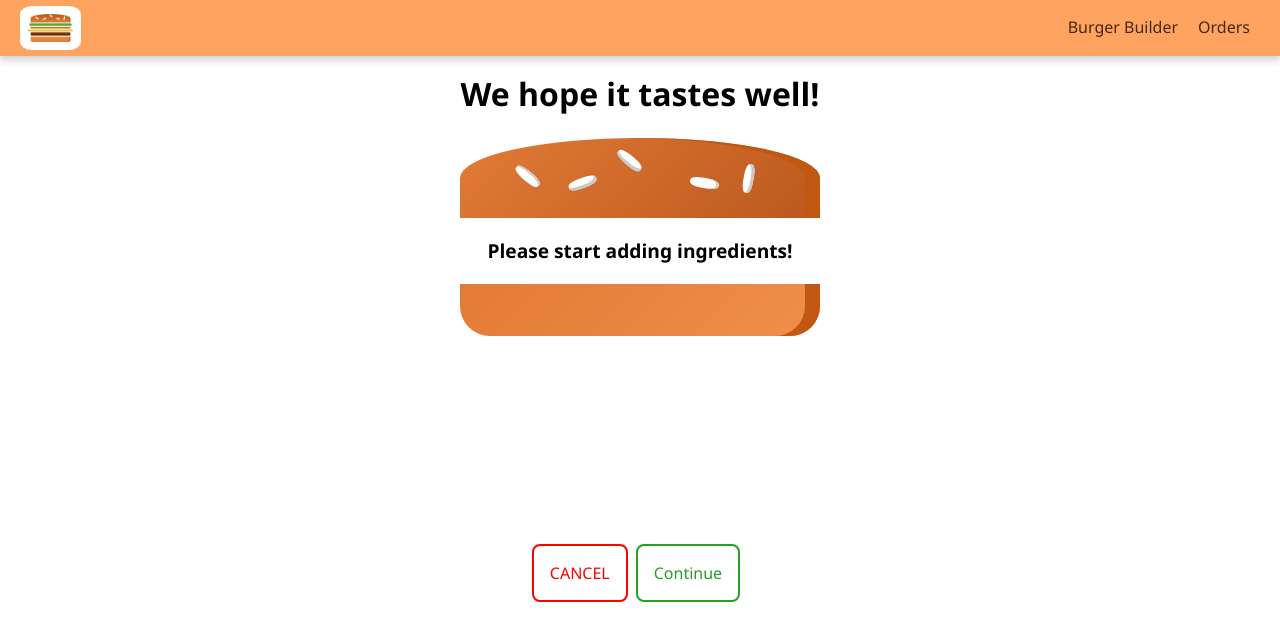
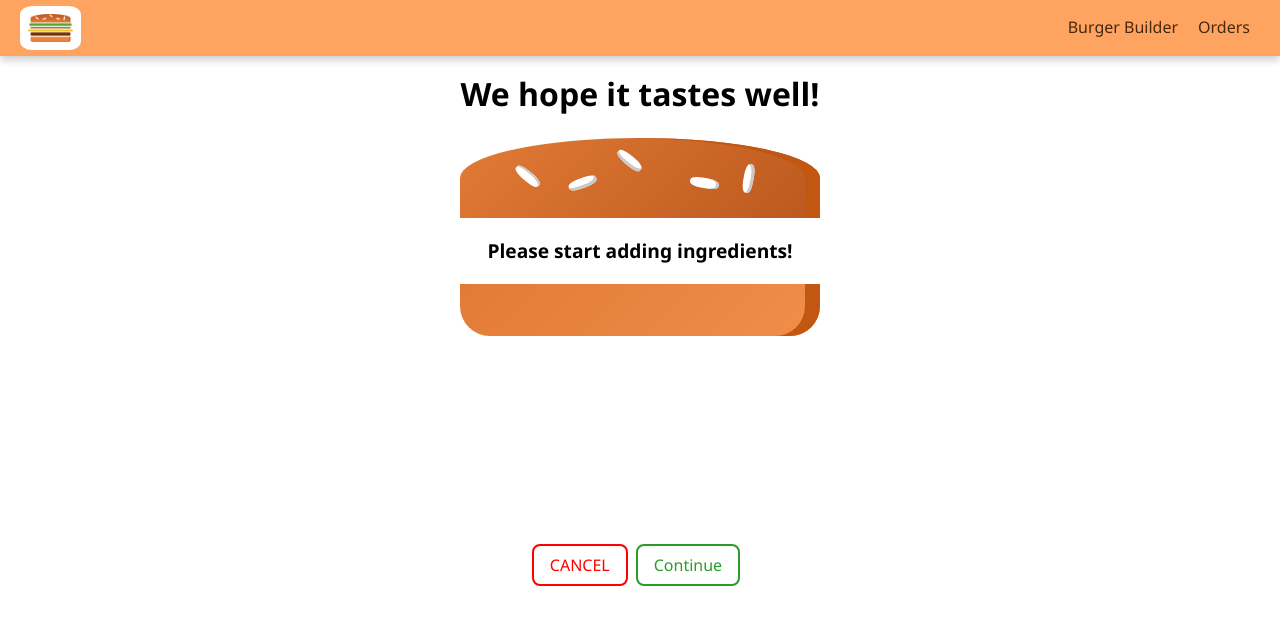
Before and after one commit to 3atharvkurdukar/udemy-react, a React (Create React App) app: page /checkout in a window 1280 px wide. Shown: the top 640 px of the page. Built offline with nearby package versions, Linux system fonts and the light colour scheme.

Commit message:
Improving form validity

```diff
--- a/src/components/UI/Button/Button.js
+++ b/src/components/UI/Button/Button.js
@@ -1,16 +1,22 @@
-import React from 'react'
-import classes from './Button.module.css';
-import propTypes from 'prop-types';
+import React from "react";
+import classes from "./Button.module.css";
+import propTypes from "prop-types";
 
 const button = (props) => {
-    return (
-        <button className={[classes.Button, classes[props.buttonType]].join(' ')} onClick={props.clicked}>{ props.children }</button>
-    );
-}
+  return (
+    <button
+      className={[classes.Button, classes[props.buttonType]].join(" ")}
+      onClick={props.clicked}
+      disabled={props.disabled}
+    >
+      {props.children}
+    </button>
+  );
+};
 
 button.propTypes = {
-    buttonType: propTypes.string.isRequired,
-    clicked: propTypes.func
+  buttonType: propTypes.string.isRequired,
+  clicked: propTypes.func,
 };
 
 export default button;
--- a/src/components/UI/Button/Button.module.css
+++ b/src/components/UI/Button/Button.module.css
@@ -6,9 +6,18 @@
   outline: none;
   cursor: pointer;
   font: inherit;
-    padding: 16px;
+  padding: 8px 16px;
   margin: 8px;
   margin-left: 0;
+}
+
+.Button:disabled {
+  color: #777;
+  border: 2px solid #ddd;
+}
+.Button:disabled:hover {
+  color: #777;
+  background-color: #ddd;
 }
 
 .Success {
@@ -23,12 +32,14 @@
   border: 2px solid #fe0000;
 }
 
-.Success:hover, .Success:active {
+.Success:hover,
+.Success:active {
   background-color: #299c29;
   color: white;
 }
 
-.Danger:hover, .Danger:active {
+.Danger:hover,
+.Danger:active {
   background-color: #fe0000;
   color: white;
 }
--- a/src/containers/Checkout/ContactData/ContactData.js
+++ b/src/containers/Checkout/ContactData/ContactData.js
@@ -86,9 +86,11 @@ class ContactData extends Component {
             { value: "Lightning", displayName: "Lightning" },
           ],
         },
-        value: "",
+        value: "fastest",
+        valid: true,
       },
     },
+    formIsValid: false,
     loading: false,
   };
 
@@ -127,6 +129,9 @@ class ContactData extends Component {
 
   checkValidity(value, rules) {
     let isValid = true;
+    if (!rules) {
+      return true;
+    }
 
     if (rules.required) {
       isValid = value.trim() !== "" && isValid;
@@ -156,8 +161,14 @@ class ContactData extends Component {
     );
     updatedFormElement.touched = true;
     updatedOrderForm[inputIdentifier] = updatedFormElement;
+
+    let formIsValid = true;
+    for (let key in updatedOrderForm) {
+      formIsValid = updatedOrderForm[key].valid && formIsValid;
+    }
     this.setState({
       orderForm: updatedOrderForm,
+      formIsValid: formIsValid,
     });
   };
 
@@ -190,7 +201,11 @@ class ContactData extends Component {
                 touched={formElement.config.touched}
               />
             ))}
-            <Button buttonType="Success" clicked={this.orderHandler}>
+            <Button
+              buttonType="Success"
+              clicked={this.orderHandler}
+              disabled={!this.state.formIsValid}
+            >
               ORDER
             </Button>
           </form>
```
Lines whose indentation alone changed are shown as unchanged.
